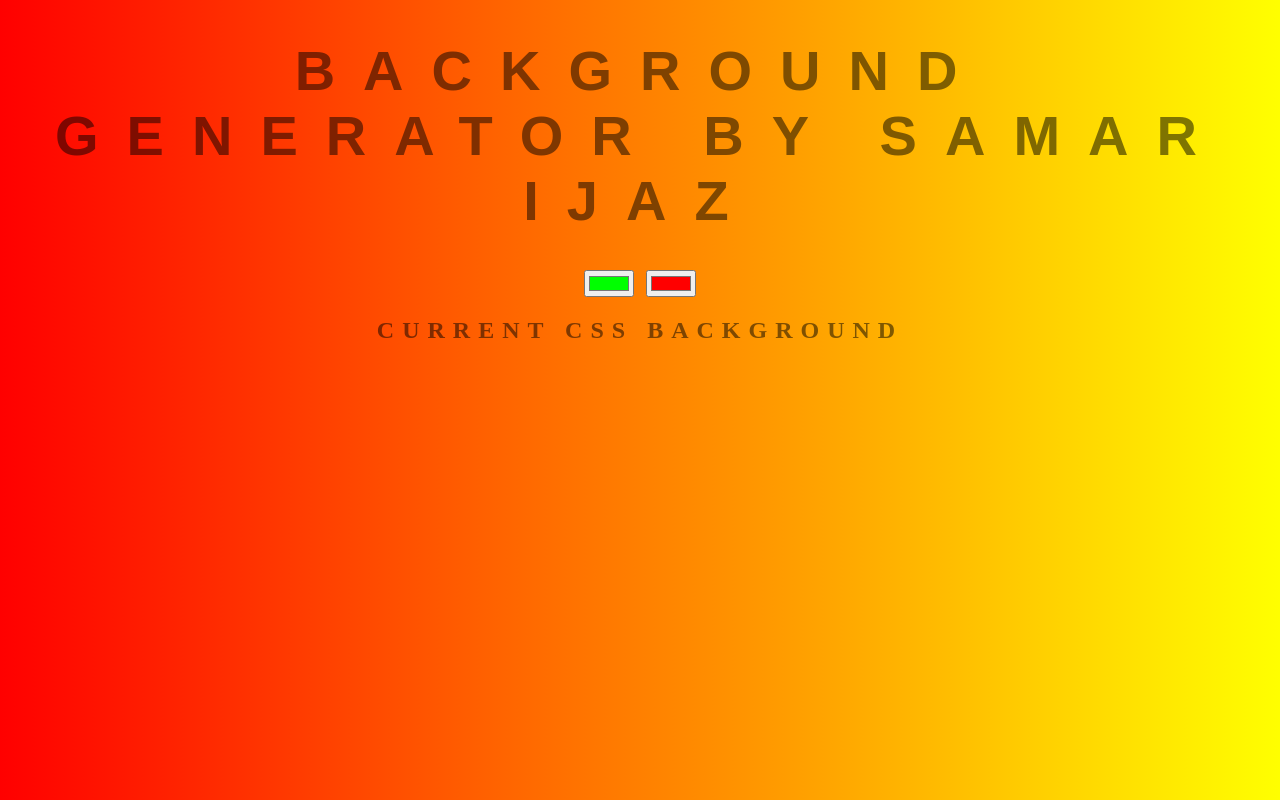
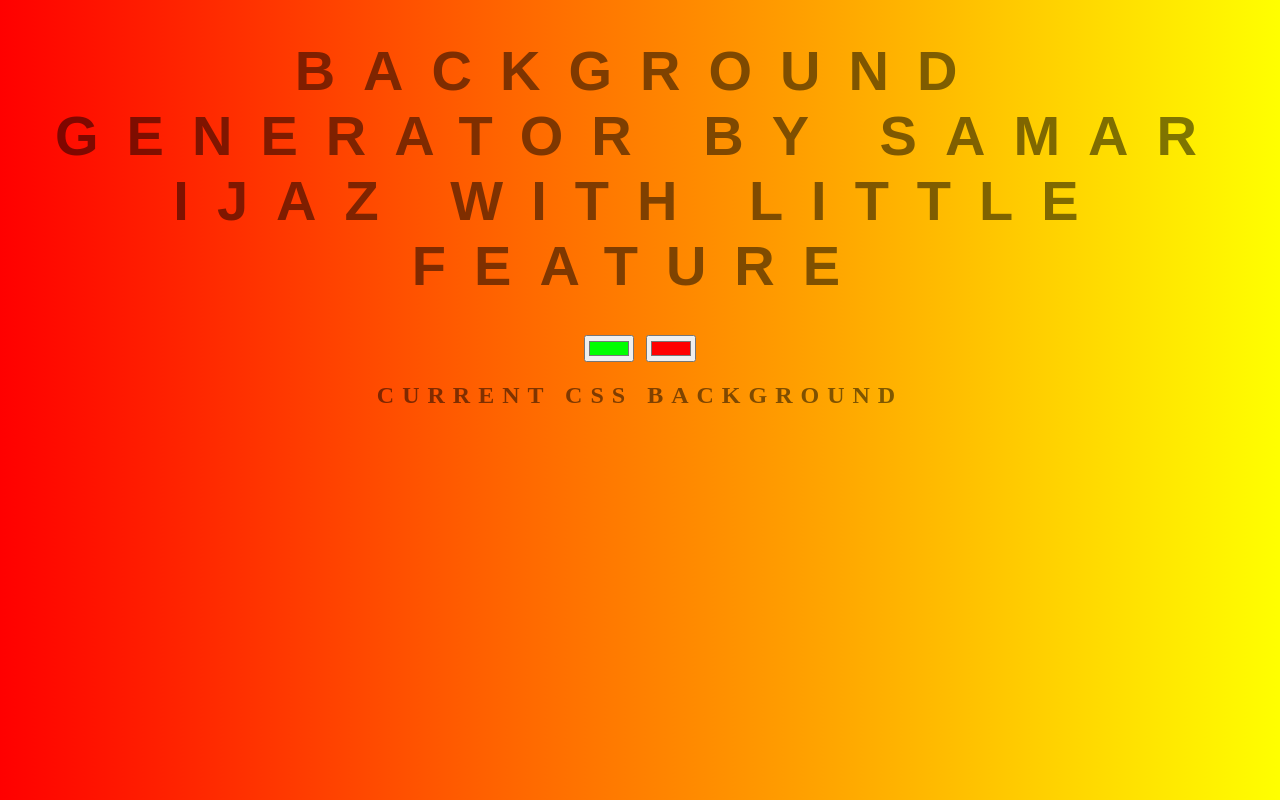
Before and after one commit to samarijaz/Background-generator, a plain HTML site: page index.html in a window 1280 px wide. Drawn offline with Linux system fonts and the light colour scheme.

Commit message:
changing text

```diff
--- a/index.html
+++ b/index.html
@@ -5,7 +5,7 @@
 	<link rel="stylesheet" type="text/css" href="style.css">
 </head>
 <body id="gradient">
-	<h1>Background Generator BY SAMAR IJAZ</h1>
+	<h1>Background Generator BY SAMAR IJAZ with little feature</h1>
 	<input class="color1" type="color" name="color1" value="#00ff00">
 	<input class="color2" type="color" name="color2" value="#ff0000">
 	<h2>Current CSS Background</h2>
```
